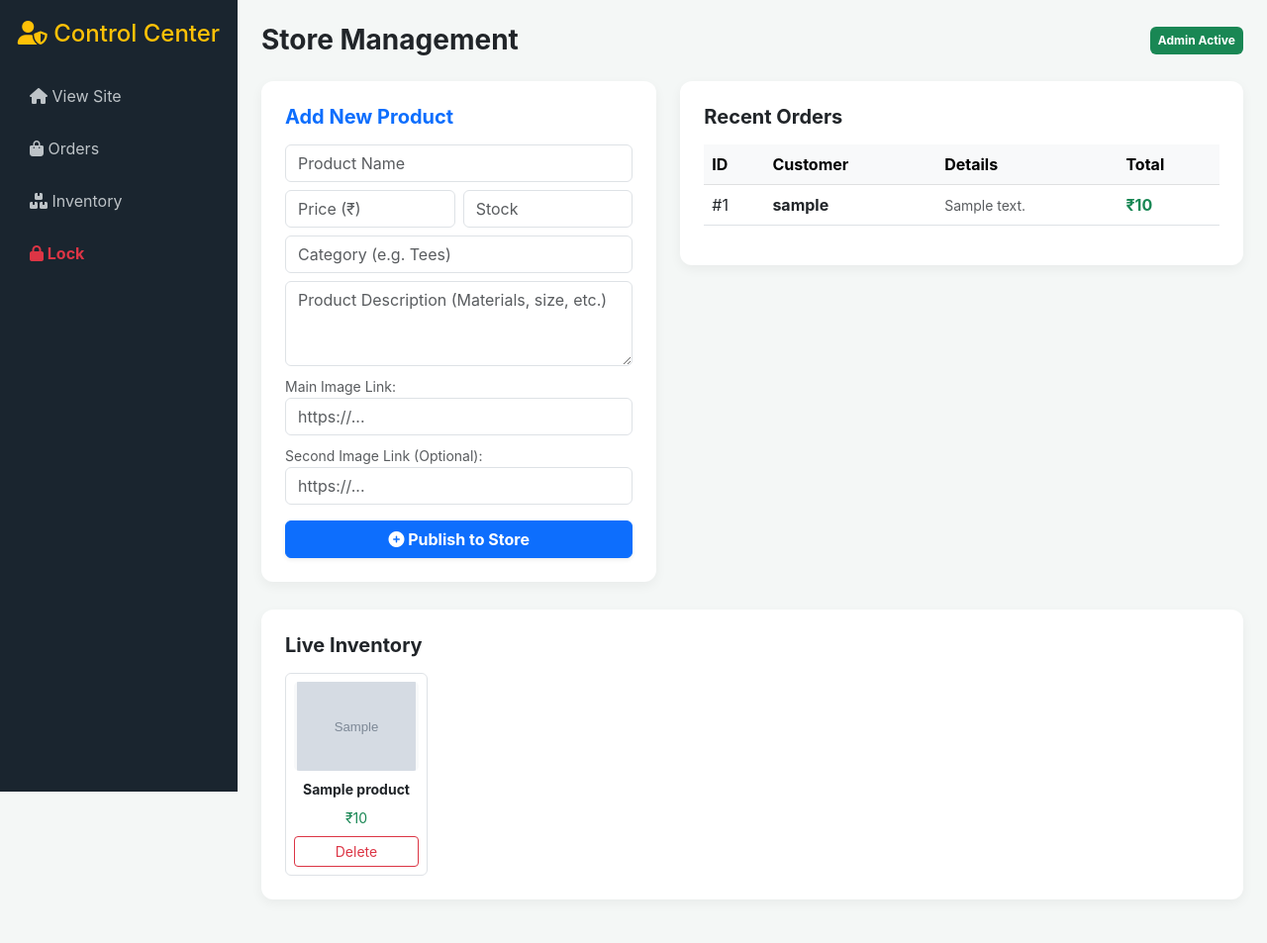
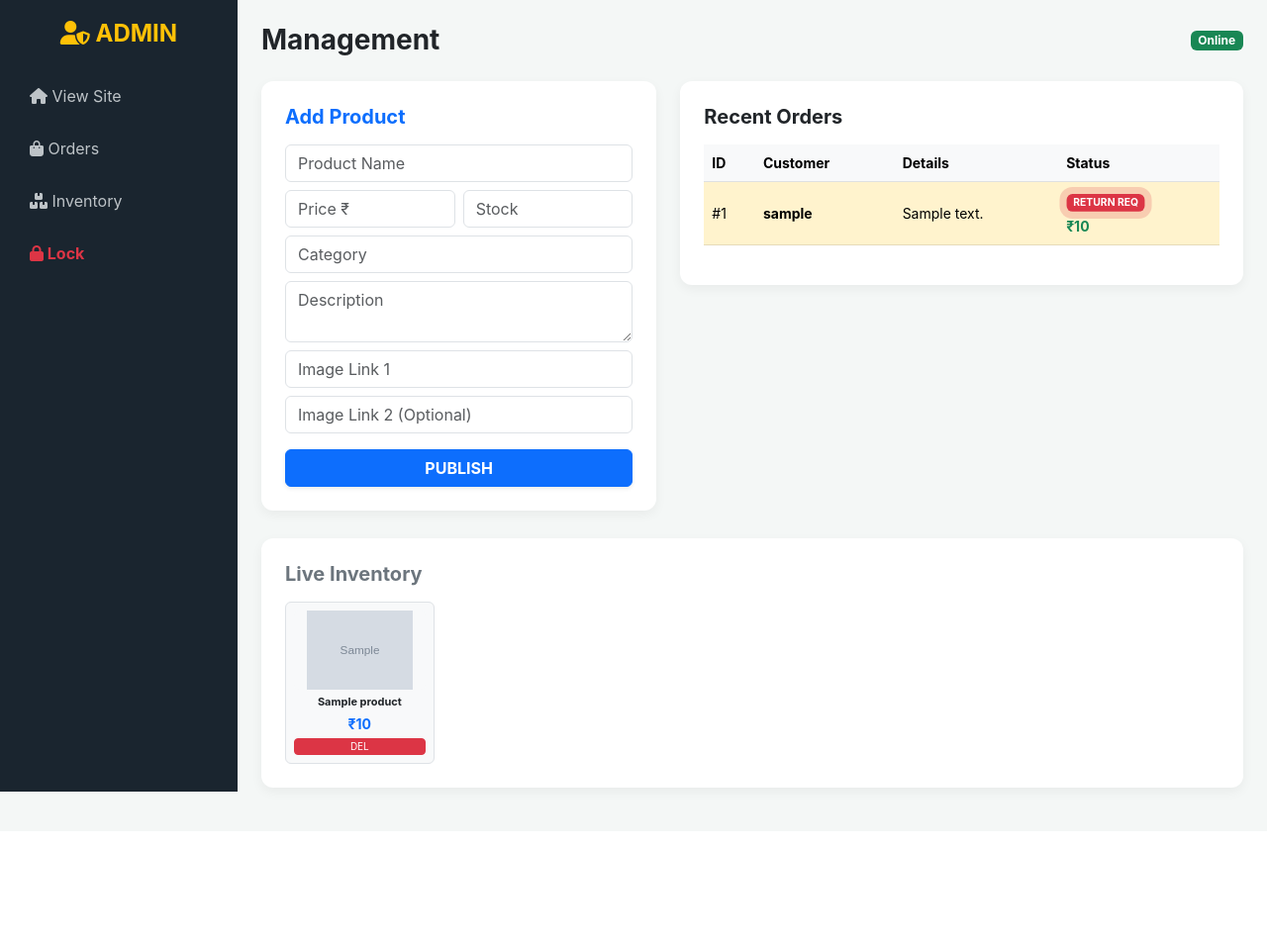
Before and after one commit to glmarshad558-bot/evia-shop, a Flask app: page /admin in a window 1280 px wide. Shown: the whole page at 99% size. After the commit the page ends 806 px from the top, so only its background shows below. Run offline with Flask 3, Linux system fonts and the light colour scheme; a user stored in the database is signed in; tables that the repository leaves empty hold one stand-in row (values such as "Sample post"); grey boxes marked "Sample" are stand-in pictures.

Commit message:
Update admin.html

```diff
--- a/templates/admin.html
+++ b/templates/admin.html
@@ -2,31 +2,48 @@
 <html lang="en">
 <head>
     <meta charset="UTF-8">
-    <meta name="viewport" content="width=device-width, initial-scale=1.0">
+    <meta name="viewport" content="width=device-width, initial-scale=1.0, maximum-scale=1.0, user-scalable=no">
     <title>Admin Dashboard | Control Center</title>
     <link href="https://cdn.jsdelivr.net/npm/bootstrap@5.3.0/dist/css/bootstrap.min.css" rel="stylesheet">
     <link rel="stylesheet" href="https://cdnjs.cloudflare.com/ajax/libs/font-awesome/6.0.0/css/all.min.css">
     <style>
-        body { background-color: #f4f7f6; font-family: 'Inter', sans-serif; }
+        body { background-color: #f4f7f6; font-family: 'Inter', sans-serif; overflow-x: hidden; }
+
+        /* SIDEBAR & MOBILE NAV */
         .sidebar { background: #1a252f; color: white; padding-top: 20px; transition: all 0.3s; z-index: 1000; }
         .sidebar a { color: #bdc3c7; text-decoration: none; display: block; padding: 12px 20px; border-radius: 8px; margin: 0 10px 5px 10px; }
         .sidebar a:hover { background: #2c3e50; color: white; }
-        .sidebar .active { background: #3498db; color: white; }
 
         @media (min-width: 768px) {
             .sidebar { position: fixed; width: 240px; height: 100vh; }
             .main-content { margin-left: 240px; width: calc(100% - 240px); }
         }
 
+        /* MOBILE FIXES (Under 768px) */
         @media (max-width: 767.98px) {
-            .sidebar { width: 100%; height: auto; position: relative; padding: 10px 0; }
-            .sidebar-nav { display: flex; flex-wrap: nowrap; overflow-x: auto; padding: 0 10px; }
-            .sidebar a { white-space: nowrap; padding: 8px 15px; margin: 0 5px 0 0; font-size: 13px; flex: 0 0 auto; }
+            .sidebar { width: 100%; height: auto; position: sticky; top: 0; padding: 10px 0; box-shadow: 0 2px 10px rgba(0,0,0,0.2); }
+            .sidebar h4 { font-size: 1.1rem; margin-bottom: 10px !important; }
+            .sidebar-nav { display: flex; flex-wrap: nowrap; overflow-x: auto; padding: 0 10px; -webkit-overflow-scrolling: touch; }
+            .sidebar-nav::-webkit-scrollbar { display: none; } /* Hide scrollbar for clean look */
+            .sidebar a { white-space: nowrap; padding: 8px 15px; margin: 0 5px 0 0; font-size: 12px; flex: 0 0 auto; border: 1px solid #34495e; }
             .main-content { margin-left: 0; padding: 15px !important; }
+            .admin-card { padding: 15px !important; }
+            h3 { font-size: 1.3rem; }
         }
 
         .admin-card { border: none; border-radius: 12px; box-shadow: 0 4px 12px rgba(0,0,0,0.05); margin-bottom: 20px; background: white; }
-        .product-item-img { width: 100%; height: 90px; object-fit: contain; background: #f8f9fa; border-radius: 5px; }
+        .product-item-img { width: 100%; height: 80px; object-fit: contain; background: #f8f9fa; border-radius: 5px; }
+
+        /* Pulse effect for Return Notifications */
+        .badge-pulse {
+            animation: pulse-red 2s infinite;
+            box-shadow: 0 0 0 0 rgba(220, 53, 69, 0.7);
+        }
+        @keyframes pulse-red {
+            0% { transform: scale(0.95); box-shadow: 0 0 0 0 rgba(220, 53, 69, 0.7); }
+            70% { transform: scale(1); box-shadow: 0 0 0 10px rgba(220, 53, 69, 0); }
+            100% { transform: scale(0.95); box-shadow: 0 0 0 0 rgba(220, 53, 69, 0); }
+        }
     </style>
 </head>
 <body>
@@ -34,7 +51,7 @@
 <div class="container-fluid p-0">
     <div class="row g-0">
         <div class="col-md-auto sidebar">
-            <h4 class="text-center mb-4 text-warning"><i class="fa fa-user-shield"></i> Control Center</h4>
+            <h4 class="text-center mb-4 text-warning fw-bold"><i class="fa fa-user-shield"></i> ADMIN</h4>
             <div class="sidebar-nav">
                 <a href="/"><i class="fa fa-home"></i> View Site</a>
                 <a href="#orders"><i class="fa fa-shopping-bag"></i> Orders</a>
@@ -45,14 +62,14 @@
 
         <div class="col main-content p-4">
             <div class="d-flex justify-content-between align-items-center mb-4">
-                <h3 class="fw-bold m-0">Store Management</h3>
-                <span class="badge bg-success p-2">Admin Active</span>
+                <h3 class="fw-bold m-0">Management</h3>
+                <span class="badge bg-success">Online</span>
             </div>
 
             {% with messages = get_flashed_messages() %}
               {% if messages %}
                 {% for message in messages %}
-                  <div class="alert alert-info alert-dismissible fade show border-0 shadow-sm" role="alert">
+                  <div class="alert alert-primary alert-dismissible fade show border-0 shadow-sm small" role="alert">
                     {{ message }}
                     <button type="button" class="btn-close" data-bs-dismiss="alert"></button>
                   </div>
@@ -63,28 +80,20 @@
             <div class="row">
                 <div class="col-lg-5">
                     <div class="card admin-card p-4">
-                        <h5 class="mb-3 fw-bold text-primary">Add New Product</h5>
+                        <h5 class="mb-3 fw-bold text-primary">Add Product</h5>
                         <form action="/admin" method="POST">
-                            <input type="text" name="name" class="form-control mb-2" placeholder="Product Name" required>
-
+                            <div class="mb-2">
+                                <input type="text" name="name" class="form-control" placeholder="Product Name" required>
+                            </div>
                             <div class="row g-2 mb-2">
-                                <div class="col-6"><input type="number" name="price" class="form-control" placeholder="Price (₹)" required></div>
+                                <div class="col-6"><input type="number" name="price" class="form-control" placeholder="Price ₹" required></div>
                                 <div class="col-6"><input type="number" name="stock" class="form-control" placeholder="Stock" required></div>
                             </div>
-
-                            <input type="text" name="category" class="form-control mb-2" placeholder="Category (e.g. Tees)">
-
-                            <textarea name="description" class="form-control mb-2" placeholder="Product Description (Materials, size, etc.)" rows="3"></textarea>
-
-                            <label class="small text-muted">Main Image Link:</label>
-                            <input type="text" name="image_url" class="form-control mb-2" placeholder="https://..." required>
-
-                            <label class="small text-muted">Second Image Link (Optional):</label>
-                            <input type="text" name="image_url_2" class="form-control mb-3" placeholder="https://...">
-
-                            <button class="btn btn-primary w-100 fw-bold shadow-sm">
-                                <i class="fa fa-plus-circle"></i> Publish to Store
-                            </button>
+                            <input type="text" name="category" class="form-control mb-2" placeholder="Category">
+                            <textarea name="description" class="form-control mb-2" placeholder="Description" rows="2"></textarea>
+                            <input type="text" name="image_url" class="form-control mb-2" placeholder="Image Link 1" required>
+                            <input type="text" name="image_url_2" class="form-control mb-3" placeholder="Image Link 2 (Optional)">
+                            <button class="btn btn-primary w-100 fw-bold shadow-sm">PUBLISH</button>
                         </form>
                     </div>
                 </div>
@@ -93,25 +102,32 @@
                     <div class="card admin-card p-4">
                         <h5 class="mb-3 fw-bold">Recent Orders</h5>
                         <div class="table-responsive">
-                            <table class="table table-hover align-middle" style="min-width: 500px;">
-                                <thead class="table-light">
+                            <table class="table table-hover align-middle" style="min-width: 450px;">
+                                <thead class="table-light small">
                                     <tr>
                                         <th>ID</th>
                                         <th>Customer</th>
                                         <th>Details</th>
-                                        <th>Total</th>
+                                        <th>Status</th>
                                     </tr>
                                 </thead>
-                                <tbody>
+                                <tbody class="small">
                                     {% for order in orders %}
-                                    <tr>
+                                    <tr class="{% if order.status == 'Return Requested' %}table-warning{% endif %}">
                                         <td>#{{ order.id }}</td>
                                         <td><strong>{{ order.customer.username }}</strong></td>
-                                        <td><small class="text-muted">{{ order.product_details }}</small></td>
-                                        <td class="fw-bold text-success">₹{{ order.total_price }}</td>
+                                        <td><div style="max-width: 150px;" class="text-truncate">{{ order.product_details }}</div></td>
+                                        <td>
+                                            {% if order.status == 'Return Requested' %}
+                                                <span class="badge bg-danger badge-pulse">RETURN REQ</span>
+                                            {% else %}
+                                                <span class="badge bg-light text-dark border">Placed</span>
+                                            {% endif %}
+                                            <div class="fw-bold text-success mt-1">₹{{ order.total_price }}</div>
+                                        </td>
                                     </tr>
                                     {% else %}
-                                    <tr><td colspan="4" class="text-center text-muted">No orders found yet.</td></tr>
+                                    <tr><td colspan="4" class="text-center text-muted">No orders found.</td></tr>
                                     {% endfor %}
                                 </tbody>
                             </table>
@@ -122,15 +138,15 @@
 
             <div id="products" class="mt-2">
                 <div class="card admin-card p-4">
-                    <h5 class="fw-bold mb-3">Live Inventory</h5>
-                    <div class="row row-cols-2 row-cols-sm-3 row-cols-md-4 row-cols-lg-6 g-3">
+                    <h5 class="fw-bold mb-3 text-secondary">Live Inventory</h5>
+                    <div class="row row-cols-2 row-cols-sm-3 row-cols-md-4 row-cols-lg-6 g-2">
                         {% for p in products %}
-                        <div class="col text-center">
-                            <div class="p-2 border rounded h-100 d-flex flex-column">
-                                <img src="{{ p.image }}" class="product-item-img mb-2" onerror="this.src='https://placehold.co/100x100?text=Error'">
-                                <p class="small mb-2 text-truncate fw-bold">{{ p.name }}</p>
-                                <p class="small text-success mb-2">₹{{ p.price }}</p>
-                                <a href="/delete/{{ p.id }}" class="btn btn-sm btn-outline-danger w-100 mt-auto py-1" onclick="return confirm('Delete this product?')">Delete</a>
+                        <div class="col">
+                            <div class="p-2 border rounded text-center bg-light h-100 d-flex flex-column">
+                                <img src="{{ p.image }}" class="product-item-img mb-1" onerror="this.src='https://placehold.co/80x80?text=IMG'">
+                                <p class="small mb-1 text-truncate fw-bold" style="font-size: 11px;">{{ p.name }}</p>
+                                <p class="small text-primary mb-1 fw-bold">₹{{ p.price }}</p>
+                                <a href="/delete/{{ p.id }}" class="btn btn-sm btn-danger w-100 mt-auto py-0" style="font-size: 10px;" onclick="return confirm('Delete?')">DEL</a>
                             </div>
                         </div>
                         {% endfor %}
```
